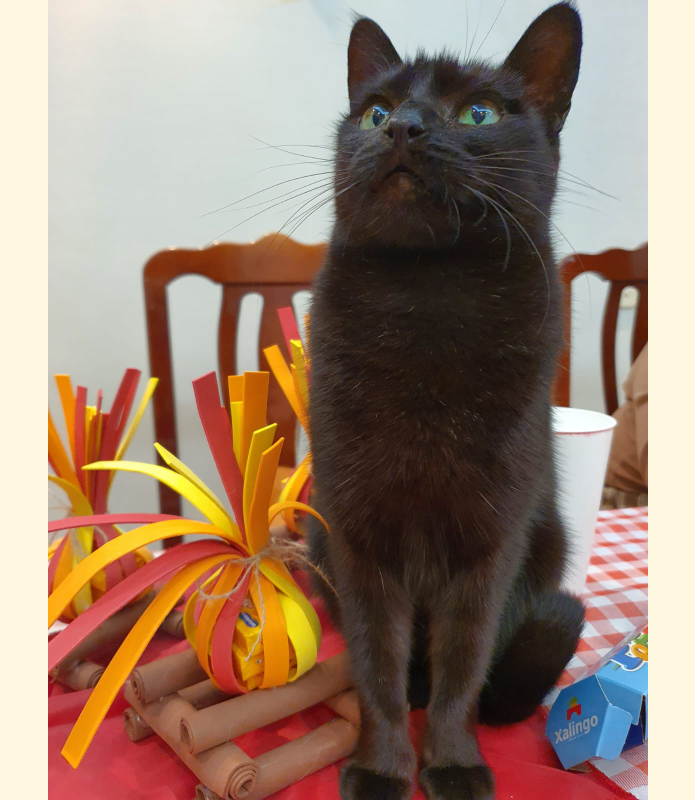
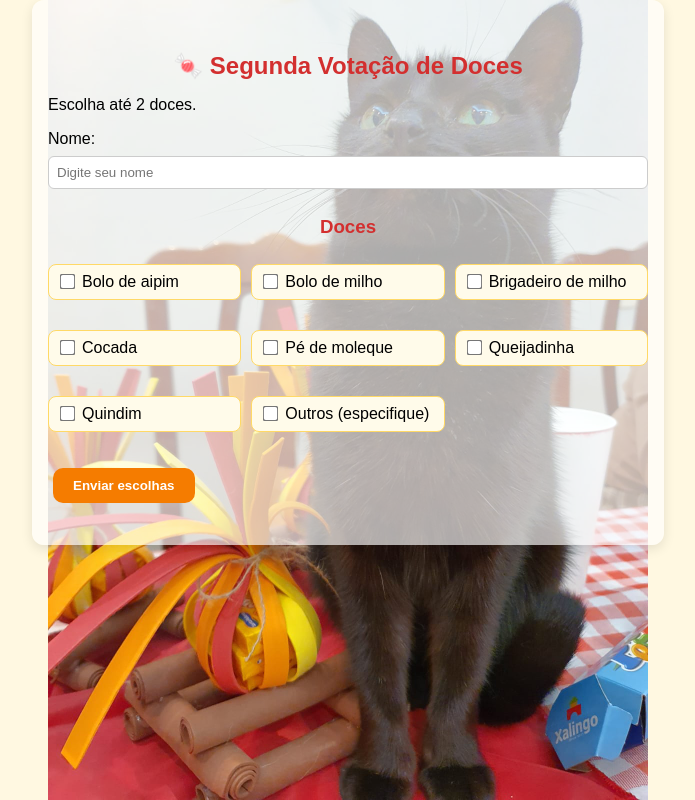
Before and after one commit to FelipeNatsumi/festa_junina, a React (Create React App) app: page /votacao-doces in a window 1280 px wide. Before the commit this address had no page. Shown: the whole page, without its empty margins (292-987 px from the left). Built offline with nearby package versions, Linux system fonts and the light colour scheme.

Commit message:
2 votacao

```diff
--- a/src/App.js
+++ b/src/App.js
@@ -2,6 +2,7 @@ import { BrowserRouter as Router, Routes, Route } from 'react-router-dom';
 import Home from './pages/Home';
 import Confirmacao from './pages/Confirmacao';
 import EscolhaComidas from './pages/EscolhaComidas';
+import VotacaoDoces from './pages/VotacaoDoces';
 import './App.css';
 import backgroundImage from './assets/background.jpeg';
 
@@ -21,6 +22,7 @@ function App() {
           <Route path="/" element={<Home />} />
           <Route path="/confirmacao" element={<Confirmacao />} />
           <Route path="/comidas" element={<EscolhaComidas />} />
+          <Route path="/votacao-doces" element={<VotacaoDoces />} />
         </Routes>
       </Router>
     </div>
--- /dev/null
+++ b/src/pages/VotacaoDoces.jsx
@@ -0,0 +1,114 @@
+import { useState, useEffect } from 'react';
+import { useLocation, useNavigate } from 'react-router-dom';
+
+function VotacaoDoces() {
+  const docesBase = [
+    'Brigadeiro de milho','Bolo de aipim', 'Bolo de milho', 'Cocada', 'Pé de moleque', 'Queijadinha', 'Quindim',
+  ].sort();
+
+  const doces = [...docesBase, 'Outros (especifique)'];
+
+  const location = useLocation();
+  const navigate = useNavigate();
+  const nomeDoState = location.state?.nome || '';
+
+  const [nome, setNome] = useState(nomeDoState);
+  const [selecionadosDoces, setSelecionadosDoces] = useState([]);
+  const [outroDoce, setOutroDoce] = useState('');
+  const [enviado, setEnviado] = useState(false);
+
+  const handleSelecao = (item) => {
+    if (selecionadosDoces.includes(item)) {
+      setSelecionadosDoces(selecionadosDoces.filter((i) => i !== item));
+    } else if (selecionadosDoces.length < 2) {
+      setSelecionadosDoces([...selecionadosDoces, item]);
+    } else {
+      alert('Você só pode escolher até 2 doces.');
+    }
+  };
+
+  const handleSubmit = () => {
+    if (nome.trim() === '') {
+      alert('Por favor, digite seu nome.');
+      return;
+    }
+
+    const docesFinal = selecionadosDoces.includes('Outros (especifique)')
+      ? [...selecionadosDoces.filter((d) => d !== 'Outros (especifique)'), outroDoce]
+      : selecionadosDoces;
+
+    const payload = {
+      data: {
+        Nome: nome,
+        Confirmado: 'Sim (2ª votação)',
+        Doces: docesFinal.join(', ')
+      }
+    };
+
+    fetch('https://sheetdb.io/api/v1/rs0tsfzsmxbdp', {
+      method: 'POST',
+      headers: { 'Content-Type': 'application/json' },
+      body: JSON.stringify(payload)
+    })
+      .then(res => res.json())
+      .then(data => {
+        console.log('Votação enviada com sucesso:', data);
+        setEnviado(true);
+      })
+      .catch(err => {
+        console.error('Erro ao enviar:', err);
+        alert('Erro ao enviar. Tente novamente.');
+      });
+  };
+
+  if (enviado) {
+    return <div className="container"><h3>🎉 Obrigado por votar nos doces novamente, {nome}!</h3></div>;
+  }
+
+  return (
+    <div className="container">
+      <h2>🍬 Segunda Votação de Doces</h2>
+      <p>Escolha até 2 doces.</p>
+
+      {/* Campo de nome se não vier via state */}
+      {nomeDoState === '' && (
+        <label>
+          Nome:
+          <input
+            type="text"
+            value={nome}
+            onChange={(e) => setNome(e.target.value)}
+            placeholder="Digite seu nome"
+          />
+        </label>
+      )}
+
+      <h3>Doces</h3>
+      <div className="opcoes-lista">
+        {doces.map((doce) => (
+          <label key={doce} className="opcao-item">
+            <input
+              type="checkbox"
+              checked={selecionadosDoces.includes(doce)}
+              onChange={() => handleSelecao(doce)}
+            />
+            <span>{doce}</span>
+          </label>
+        ))}
+      </div>
+
+      {selecionadosDoces.includes('Outros (especifique)') && (
+        <input
+          type="text"
+          placeholder="Digite outro doce"
+          value={outroDoce}
+          onChange={(e) => setOutroDoce(e.target.value)}
+        />
+      )}
+
+      <button onClick={handleSubmit}>Enviar escolhas</button>
+    </div>
+  );
+}
+
+export default VotacaoDoces;
```
